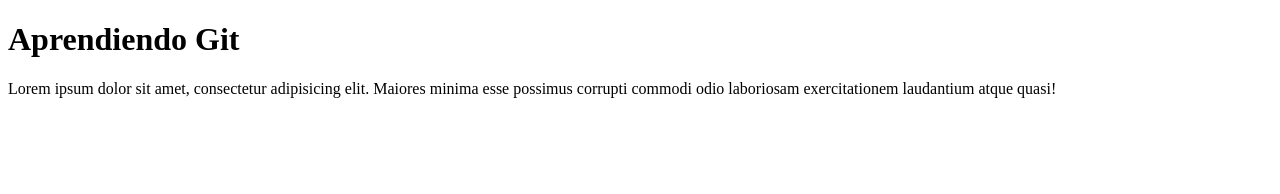
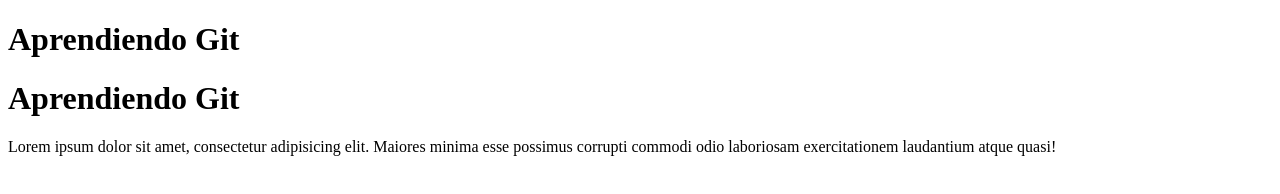
Before and after one commit to P421K/pagetest, a plain HTML site: page index.html in a window 1280 px wide. Drawn offline with Linux system fonts and the light colour scheme.

Commit message:
update readme2

```diff
--- a/index.html
+++ b/index.html
@@ -6,7 +6,8 @@
     <title>Git</title>
   </head>
   <body>
-    <h1>Aprendiendo Git</h1>
+    <h1>Aprendiendo Git </h1>
+    <h1>Aprendiendo Git </h1>
     <p>
       Lorem ipsum dolor sit amet, consectetur adipisicing elit. Maiores minima
       esse possimus corrupti commodi odio laboriosam exercitationem laudantium
```
